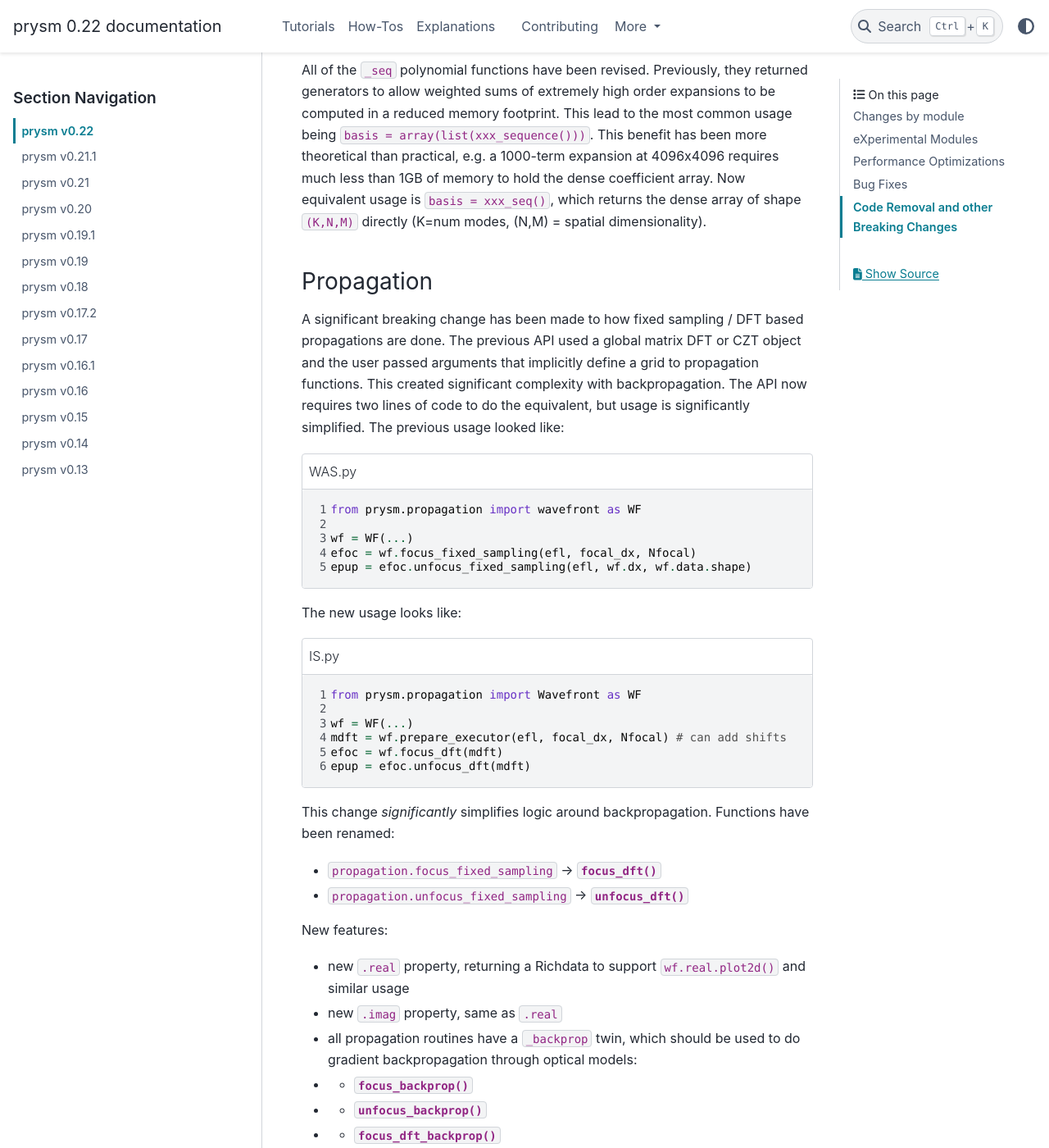
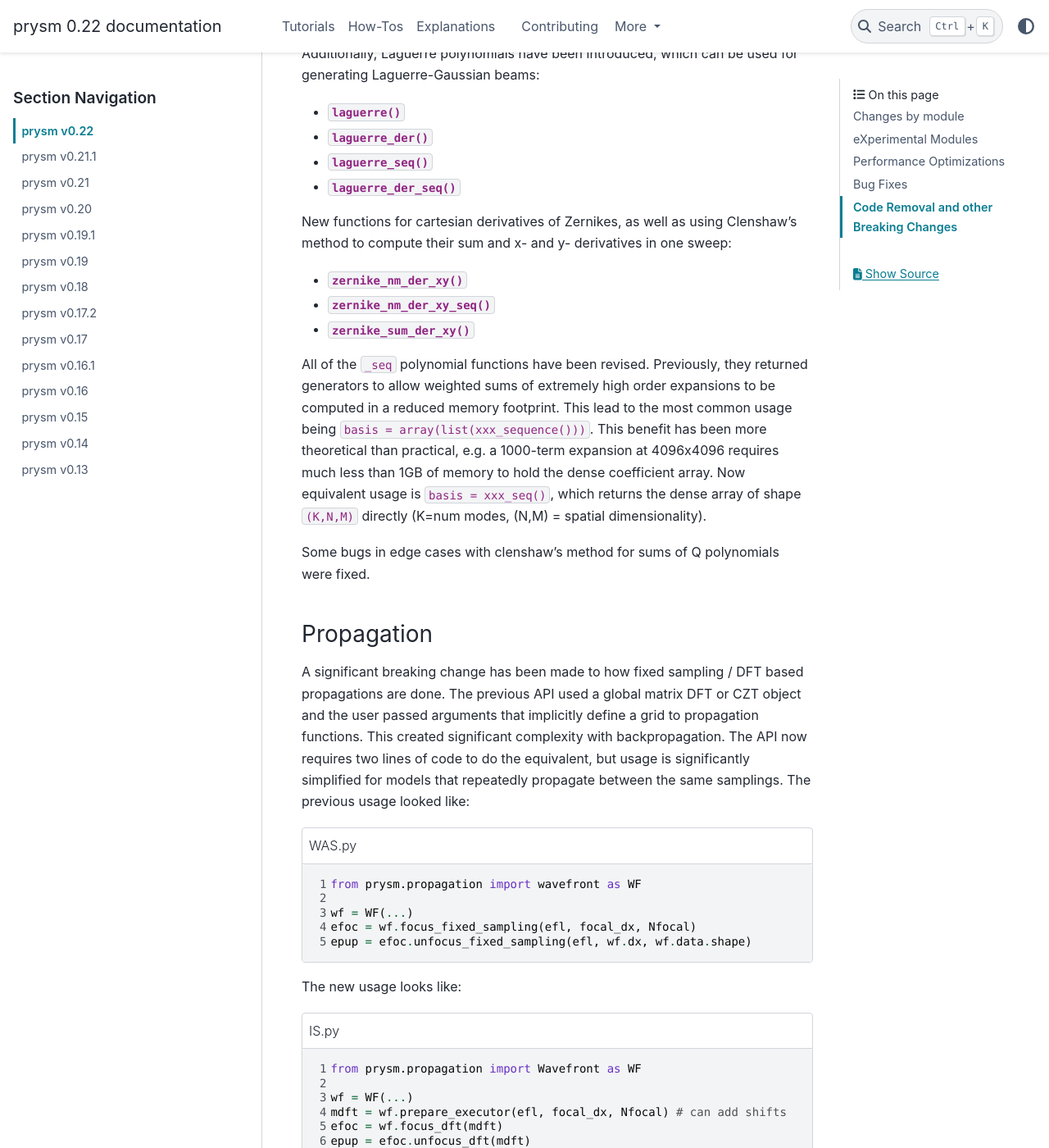
Before and after one commit to brandondube/prysm, a Sphinx documentation site: the page built from docs/source/releases/v0.22.rst, in a window 1280 px wide and 1400 px high, scrolled down 1643 px. Shown: the whole window at 82% size. Built offline with Sphinx 7.4.7 and the PyData theme 0.15.4, drawn with Linux system fonts in a browser that asks for light colours; pages that are not in the unit, such as notebooks, are missing from menus; some of the changed text lies outside the part shown.

Commit message:
rev v0.22 release notes

```diff
--- a/docs/source/releases/v0.22.rst
+++ b/docs/source/releases/v0.22.rst
@@ -5,10 +5,13 @@
 Released (eventually)
 
 Version 0.22 marks the final version of prysm prior to 1.0, in which
-compatibility and API stability will be guaranteed.  In preparation for this,
-the library has been split into mature code such as coordinates, geometry,
+compatibility and API stability will be guaranteed. In preparation for this, the
+library has been split into mature code such as coordinates, geometry,
 propagation, or polynomials, and less mature code in code :`prysm.x`-perimental
-(shorthand, x or x/).  The compatibility guarantee of 1.0 will not extend to x.
+(shorthand, x or x/). The compatibility guarantee of 1.0 will not extend to x.
+In general, there may be an additional batch of breaking changes in the 0.22 =>
+1.0 update.
+
 
 The new x/ modules are detailed in the release notes below.  This release
 brings a number of new features for modeling specific types of wavefront
@@ -44,11 +47,11 @@
 Utilities to orthogonalize and normalize modes over arbitrary apertures with
 special routines for annular apertures:
 
-* :func:`~prysm.coordinates.distort_annular_grid`
+* :func:`~prysm.coordinates.distort_annular_grid` - deforms an ordinary (r, t) coordinate mesh to represent a new unit domain for using conventional orthogonal polynomial sets.  For example, vanilla zernikes can be generated on the return from this function, and they will be orthogonal over the annulus.
 
-* :func:`~prysm.polynomials.orthogonalize_modes`
+* :func:`~prysm.polynomials.orthogonalize_modes` - using a QR factorization (more stable gramm-schmidt style process) approach to generate numerically orthogonalized modes.
 
-* :func:`~prysm.polynomials.normalize_modes`
+* :func:`~prysm.polynomials.normalize_modes` - normalize modes so that they are orthonormal or otherwise (e.g., to='std').
 
 See :doc:`../explanation/Ins and Outs of Polynomials` for usage examples
 
@@ -71,6 +74,15 @@
 
 * :func:`~prysm.polynomials.laguerre.laguerre_der_seq`
 
+New functions for cartesian derivatives of Zernikes, as well as using Clenshaw's
+method to compute their sum and x- and y- derivatives in one sweep:
+
+* :func:`~prysm.polynomials.zernike.zernike_nm_der_xy`
+
+* :func:`~prysm.polynomials.zernike.zernike_nm_der_xy_seq`
+
+* :func:`~prysm.polynomials.zernike.zernike_sum_der_xy`
+
 All of the :code:`_seq` polynomial functions have been revised.
 Previously, they returned generators to allow weighted sums of extremely high
 order expansions to be computed in a reduced memory footprint. This lead to the
@@ -81,15 +93,18 @@
 dense array of shape :code:`(K,N,M)` directly (K=num modes, (N,M) = spatial
 dimensionality).
 
+Some bugs in edge cases with clenshaw's method for sums of Q polynomials were fixed.
+
 Propagation
 -----------
 
 A significant breaking change has been made to how fixed sampling / DFT based
-propagations are done.  The previous API used a global matrix DFT or CZT object
+propagations are done. The previous API used a global matrix DFT or CZT object
 and the user passed arguments that implicitly define a grid to propagation
-functions.  This created significant complexity with backpropagation.  The API
-now requires two lines of code to do the equivalent, but usage is significantly
-simplified.  The previous usage looked like:
+functions. This created significant complexity with backpropagation. The API now
+requires two lines of code to do the equivalent, but usage is significantly
+simplified for models that repeatedly propagate between the same samplings. The
+previous usage looked like:
 
 .. code-block:: python
   :linenos:
@@ -507,8 +522,9 @@
 ------------
 
 Some work has been done on computing OPD, improving ray aiming, and surfaces
-that are more generally off axis in each of x and y.  This module is still a
-ways away from prime time.
+that are more generally off axis in each of x and y. This module is still a ways
+away from prime time. An enormous improvement in capability will come in the
+next update, with improved documentation brought up alongside it.
 
 
 Performance Optimizations
```
